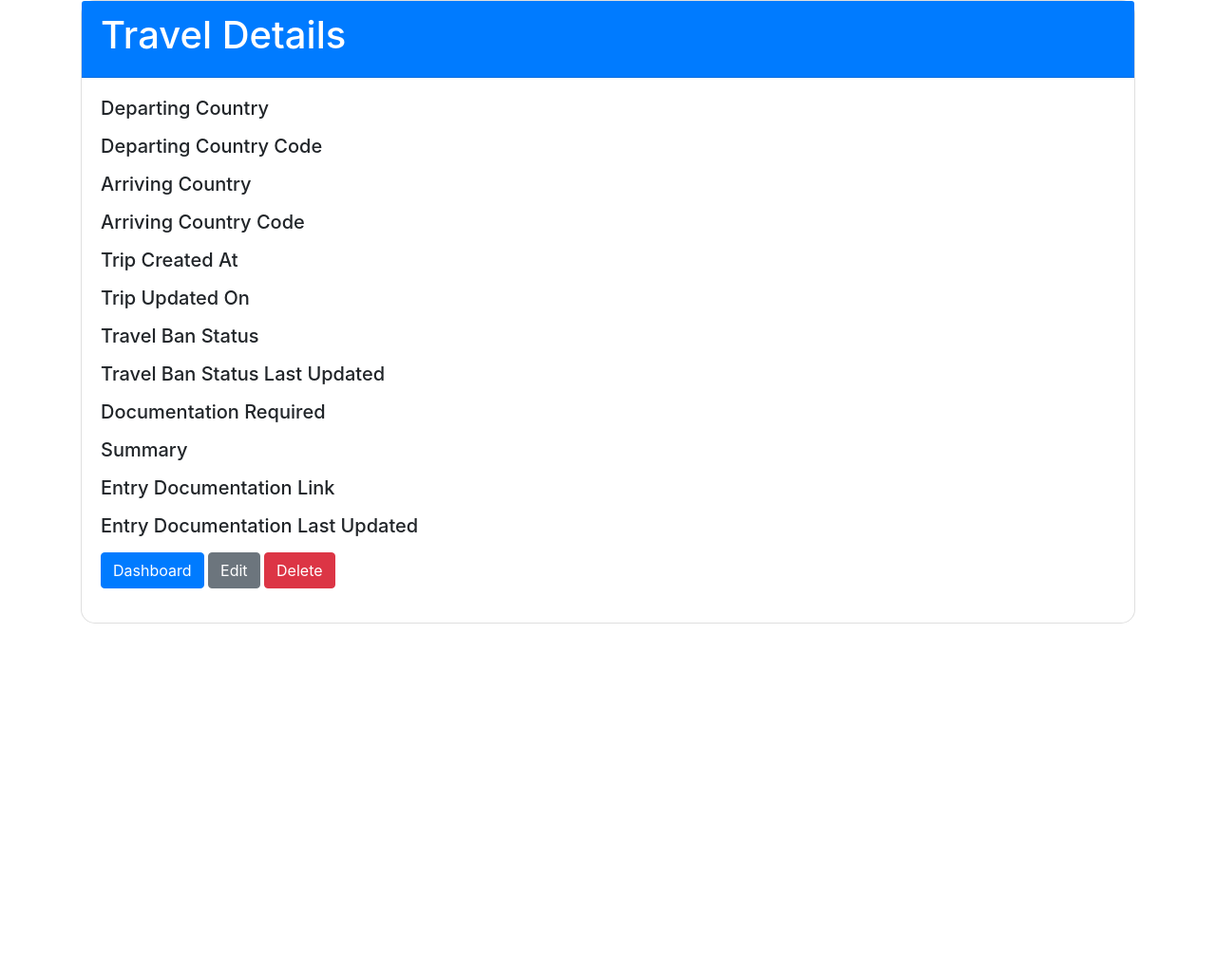
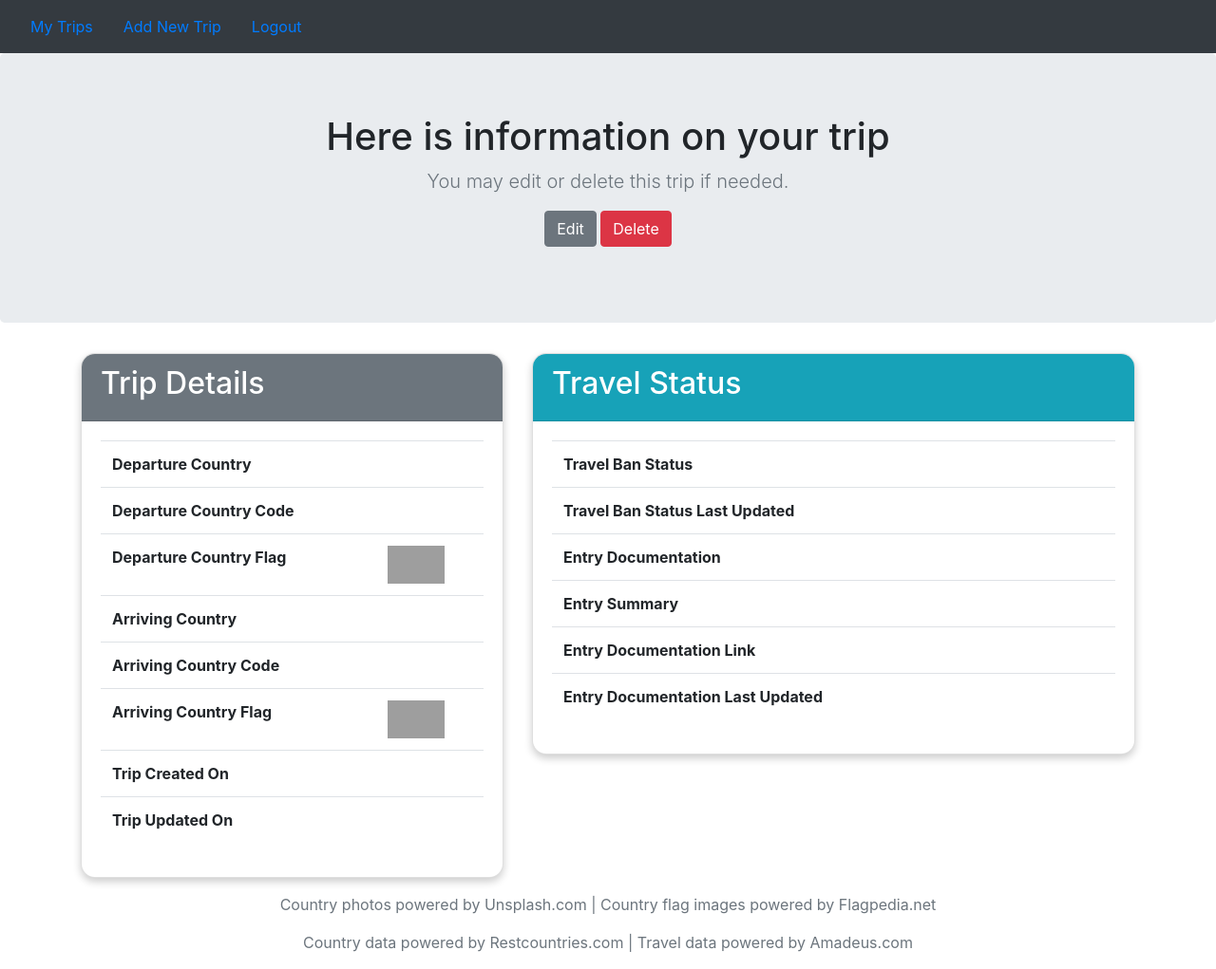
Before and after one commit to jomelbautista/travel-docs, a Flask app: template flask_app/templates/show_trip.html in a window 1280 px wide. Shown: the whole page at 95% size. Before the commit the page ends 657 px from the top, so only its background shows below. Run offline with Flask 2, Linux system fonts and the light colour scheme; the template is opened without the code that fills it, so the values that code supplies are empty; grey boxes are pictures that could not be loaded.

Commit message:
fixed css

```diff
--- a/flask_app/controllers/users.py
+++ b/flask_app/controllers/users.py
@@ -65,7 +65,7 @@ def userlogin():
     return redirect('/dashboard')
 
 # Logout
-@app.route('/logout', methods=['POST'])
+@app.route('/logout')
 def logout():
     session.clear()
     print('Session Cleared')
--- a/flask_app/models/trip.py
+++ b/flask_app/models/trip.py
@@ -54,9 +54,9 @@ class Trip:
     def validate_inputs(trip):
         is_valid = True
         if len(trip['departing_country']) < 1:
-            flash('Please select a departing Country', 'trips')
+            flash('Please select the Country you are leaving from.', 'trips')
             is_valid = False
         if len(trip['arriving_country']) < 1:
-            flash('Please select a Country to travel to.', 'trips')
+            flash('Please select the Country you are planning to travel to.', 'trips')
             is_valid = False
         return is_valid
--- a/flask_app/static/show_trip.js
+++ b/flask_app/static/show_trip.js
@@ -9,7 +9,7 @@ function getTravelRestrictions(countryCodeDeparture, countryCodeArrival) {
     fetch(url, {
         method: "GET",
         headers: {
-            "Authorization": "Bearer 7FzDVJFzm4eOkKpXp3UdxoEyfTet",
+            "Authorization": "Bearer yAZyqHRq3cCPPDlJT3bCAOHnHQcd",
         },
         mode:"cors",
         catch:"default"
@@ -23,12 +23,18 @@ function getTravelRestrictions(countryCodeDeparture, countryCodeArrival) {
 
         // Check travel ban
         let travelBan = document.querySelector("#travel-ban");
+        let depatureCountry = document.querySelector("#countries-departing").innerHTML;
+        let arrivalCountry = document.querySelector("#countries-travelling-to").innerHTML;
         for (let i = 0; i < data['data']['areaAccessRestriction']['entry']['bannedArea'].length; i++ ) {
             if (countryCodeDeparture == data['data']['areaAccessRestriction']['entry']['bannedArea'][i]['iataCode']) {
-                travelBan.innerHTML = 'Travel is currently banned';
+                travelBan.innerHTML = 'Travel from ' + depatureCountry + ' to ' + arrivalCountry + ' is currently banned.';
+                document.querySelector("#travel-ban").style.color = "red";
+                document.querySelector("#travel-ban").style.fontWeight = "bolder";
                 break
             } else {
-                travelBan.innerHTML = 'Travel is currently not banned';
+                travelBan.innerHTML = 'Travel from ' + depatureCountry + ' to ' + arrivalCountry + ' is currently allowed.';
+                document.querySelector("#travel-ban").style.color = "green";
+                document.querySelector("#travel-ban").style.fontWeight = "bolder";
             }
         }
 
@@ -41,7 +47,7 @@ function getTravelRestrictions(countryCodeDeparture, countryCodeArrival) {
         let documentRequired = document.querySelector("#documentation-required");
         let getDocumentRequired = data['data']['areaAccessRestriction']['declarationDocuments']['documentRequired'];
         if (typeof getDocumentRequired == 'undefined') {
-            documentRequired.innerHTML = 'N/A'
+            documentRequired.innerHTML = 'Information cannot be found at this time.'
         } else {
             documentRequired.innerHTML = getDocumentRequired;
         }
@@ -49,13 +55,18 @@ function getTravelRestrictions(countryCodeDeparture, countryCodeArrival) {
         // Set text summary
         let textSummary = document.querySelector("#summary");
         let getTextSummary = data['data']['areaAccessRestriction']['declarationDocuments']['text'];
-        textSummary.innerHTML=getTextSummary;
+        if (typeof getTextSummary == 'undefined') {
+            textSummary.innerHTML = 'Information cannot be found at this time.'
+        } else {
+            textSummary.innerHTML=getTextSummary;
+        }
+
 
         // Set travel documentation link
         let travelDocumentationLink = document.querySelector("#documentation-link");
         let getTravelDocumentationLink = data['data']['areaAccessRestriction']['declarationDocuments']['travelDocumentationLink'];
         if (typeof getTravelDocumentationLink == 'undefined') {
-            travelDocumentationLink.innerHTML = 'N/A'
+            travelDocumentationLink.innerHTML = 'Information cannot be found at this time.'
         } else {
             travelDocumentationLink.innerHTML = getTravelDocumentationLink;
         }
--- /dev/null
+++ b/flask_app/static/style.css
@@ -0,0 +1,17 @@
+.card {
+    box-shadow: 0 4px 8px 0 rgba(0, 0, 0, 0.2);
+    transition: 0.5s;
+    overflow-x: scroll;
+    overflow-y: auto;
+}
+
+
+
+/* On mouse-over, add a deeper shadow */
+.card:hover {
+    box-shadow: 0 8px 16px 0 rgba(0,0,0,0.5);
+}
+
+td {
+    word-wrap: break-word;
+}
--- a/flask_app/templates/show_trip.html
+++ b/flask_app/templates/show_trip.html
@@ -4,67 +4,133 @@
     <meta charset="UTF-8">
     <meta http-equiv="X-UA-Compatible" content="IE=edge">
     <meta name="viewport" content="width=device-width, initial-scale=1.0">
-    <link rel="stylesheet" href="https://cdn.jsdelivr.net/npm/bootstrap@4.0.0/dist/css/bootstrap.min.css" integrity="sha384-Gn5384xqQ1aoWXA+058RXPxPg6fy4IWvTNh0E263XmFcJlSAwiGgFAW/dAiS6JXm" crossorigin="anonymous">
+    <link rel="stylesheet" href="https://cdn.jsdelivr.net/npm/bootstrap@4.1.3/dist/css/bootstrap.min.css" integrity="sha384-MCw98/SFnGE8fJT3GXwEOngsV7Zt27NXFoaoApmYm81iuXoPkFOJwJ8ERdknLPMO" crossorigin="anonymous">
+    <link rel="stylesheet" type="text/css" href="/static/style.css">
     <title>View Trip</title>
     <script src="/static/show_trip.js"></script>
 </head>
 <body>
-    <div class="container">
+
+    <nav class="navbar navbar-expand-md bg-dark navbar-dark">
+        <ul class="nav nav-pills nav-fill">
+            <li class="nav-item">
+                <a class="nav-link" href="/dashboard">My Trips</a>
+            </li>
+            <li class="nav-item">
+                <a class="nav-link" href="/new/trip">Add New Trip</a>
+            </li>
+            <li class="nav-item">
+                <a class="nav-link" href="/logout">Logout</a>
+            </li>
+            </ul>
+    </nav>
+
+    <div class="jumbotron text-center">
+        <h1 class="display-6">Here is information on your trip</h1>
+        <p class="lead text-muted">
+            You may edit or delete this trip if needed.
+        </p>
+        {% if trip.user_id == session.user_id %}
+        <a class="btn btn-secondary mb-3" href="/edit/trip/{{trip.id}}">Edit</a>
+        <a class="btn btn-danger mb-3" href="/destroy/trip/{{trip.id}}">Delete</a>
+        {% endif %}
+    </div>
+
+    <div class="container mb-3">
         <div class="row">
-            <div class="col">
+            <div class="col-5">
                 <div class="card" style="border-radius: 15px">
-                    <div class="card-header bg-primary text-white">
-                        <h1>Travel Details</h1>
+
+                    <div class="card-header bg-secondary text-white">
+                        <h2>Trip Details</h2>
                     </div>
+
                     <div class="card-body p-10">
-                        <h5 class="card-title">Departing Country</h5>
-                        <p class="card-text mb-3" id="countries-departing">{{trip.departing_country}}</p>
+                        <table class="table">
+                            <tr>
+                                <th scope="col">Departure Country</th>
+                                <td id="countries-departing">{{trip.departing_country}}</td>
+                            </tr>
+                            <tr>
+                                <th scope="col">Departure Country Code</th>
+                                <td id="countries-departing-code">{{trip.departing_country_code}}</td>
+                            </tr>
+                            <tr>
+                                <th scope="col">Departure Country Flag</th>
+                                <td>
+                                    <img src="https://flagcdn.com/80x60/{{trip.departing_country_code|lower}}.png" width="60" height="40" alt="{{trip.departing_country}}">
+                                </td>
+                            </tr>
+                            <tr>
+                                <th scope="col">Arriving Country</th>
+                                <td id="countries-travelling-to">{{trip.arriving_country}}</td>
+                            </tr>
+                            <tr>
+                                <th scope="col">Arriving Country Code</th>
+                                <td id="countries-travelling-to-code">{{trip.arriving_country_code}}</td>
+                            </tr>
+                            <tr>
+                                <th scope="col">Arriving Country Flag</th>
+                                <td>
+                                    <img src="https://flagcdn.com/80x60/{{trip.arriving_country_code|lower}}.png" width="60" height="40" alt="{{trip.arriving_country}}">
+                                </td>
+                            </tr>
+                            <tr>
+                                <th scope="col">Trip Created On</th>
+                                <td>{{trip.created_at}}</td>
+                            </tr>
+                            <tr>
+                                <th scope="col">Trip Updated On</th>
+                                <td>{{trip.updated_at}}</td>
+                            </tr>
+                        </table>
+                    </div>
+                </div>
+            </div>
+            <div class="col-7">
+                <div class="card" style="border-radius: 15px">
 
-                        <h5 class="card-title">Departing Country Code</h5>
-                        <p class="card-text mb-3" id="countries-departing-code">{{trip.departing_country_code}}</p>
+                    <div class="card-header bg-info text-white">
+                        <h2>Travel Status</h2>
+                    </div>
 
-                        <h5 class="card-title">Arriving Country</h5>
-                        <p class="card-text mb-3" id="countries-travelling-to">{{trip.arriving_country}}</p>
-
-                        <h5 class="card-title">Arriving Country Code</h5>
-                        <p class="card-text mb-3" id="countries-travelling-to-code">{{trip.arriving_country_code}}</p>
-
-                        <h5 class="card-title">Trip Created At</h5>
-                        <p class="card-text mb-3">{{trip.created_at}}</p>
-
-                        <h5 class="card-title">Trip Updated On</h5>
-                        <p class="card-text mb-3">{{trip.updated_at}}</p>
-
-                        <h5 class="card-title">Travel Ban Status</h5>
-                        <p id="travel-ban" class="card-text mb-3"></p>
-
-                        <h5 class="card-title">Travel Ban Status Last Updated</h5>
-                        <p id="travel-ban-update-date" class="card-text mb-3"></p>
-
-                        <h5 class="card-title">Documentation Required</h5>
-                        <p id="documentation-required" class="card-text mb-3"></p>
-
-                        <h5 class="card-title">Summary</h5>
-                        <p id="summary" class="card-text mb-3"></p>
-
-                        <h5 class="card-title">Entry Documentation Link</h5>
-                        <p id="documentation-link" class="card-text mb-3"></p>
-
-                        <h5 class="card-title">Entry Documentation Last Updated</h5>
-                        <p id="last-updated" class="card-text mb-3"></p>
-
-                        <a class="btn btn-primary mb-3" href="/dashboard">Dashboard</a>
-
-                        {% if trip.user_id == session.user_id %}
-                        <a class="btn btn-secondary mb-3" href="/edit/trip/{{trip.id}}">Edit</a>
-
-                        <a class="btn btn-danger mb-3" href="/destroy/trip/{{trip.id}}">Delete</a>
-                        {% endif %}
-
+                    <div class="card-body p-10">
+                        <table class="table">
+                            <tr>
+                                <th scope="col">Travel Ban Status</th>
+                                <td id="travel-ban"></td>
+                            </tr>
+                            <tr>
+                                <th scope="col">Travel Ban Status Last Updated</th>
+                                <td id="travel-ban-update-date"></td>
+                            </tr>
+                            <tr>
+                                <th scope="col">Entry Documentation</th>
+                                <td id="documentation-required"></td>
+                            </tr>
+                            <tr>
+                                <th scope="col">Entry Summary</th>
+                                <td id="summary"></td>
+                            </tr>
+                            <tr>
+                                <th scope="col">Entry Documentation Link</th>
+                                <td id="documentation-link"></td>
+                            </tr>
+                            <tr>
+                                <th scope="col">Entry Documentation Last Updated</th>
+                                <td id="last-updated"></td>
+                            </tr>
+                        </table>
                     </div>
                 </div>
             </div>
         </div>
     </div>
+
+    <div class="container text-muted text-center">
+        <p>Country photos powered by Unsplash.com | Country flag images powered by Flagpedia.net</p>
+        <p>Country data powered by Restcountries.com | Travel data powered by Amadeus.com</p>
+    </div>
+
 </body>
 </html>
```
Also changed, not shown: flask_app/templates/dashboard.html (+52 -43 lines), flask_app/templates/edit_trip.html (+32 -9 lines), flask_app/templates/login.html (+18 -13 lines), flask_app/templates/my-trips.html (deleted, +0 -60 lines), flask_app/templates/new_trip.html (+35 -17 lines).
